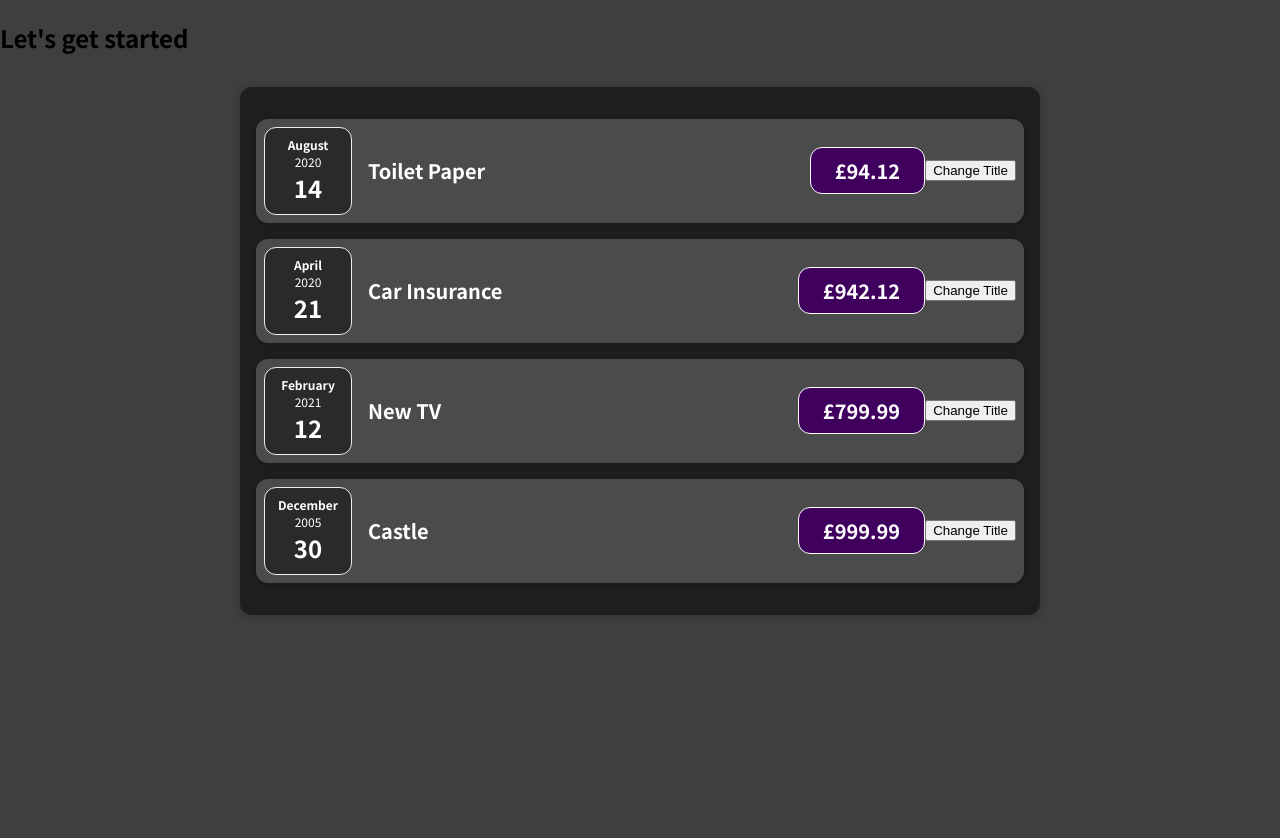
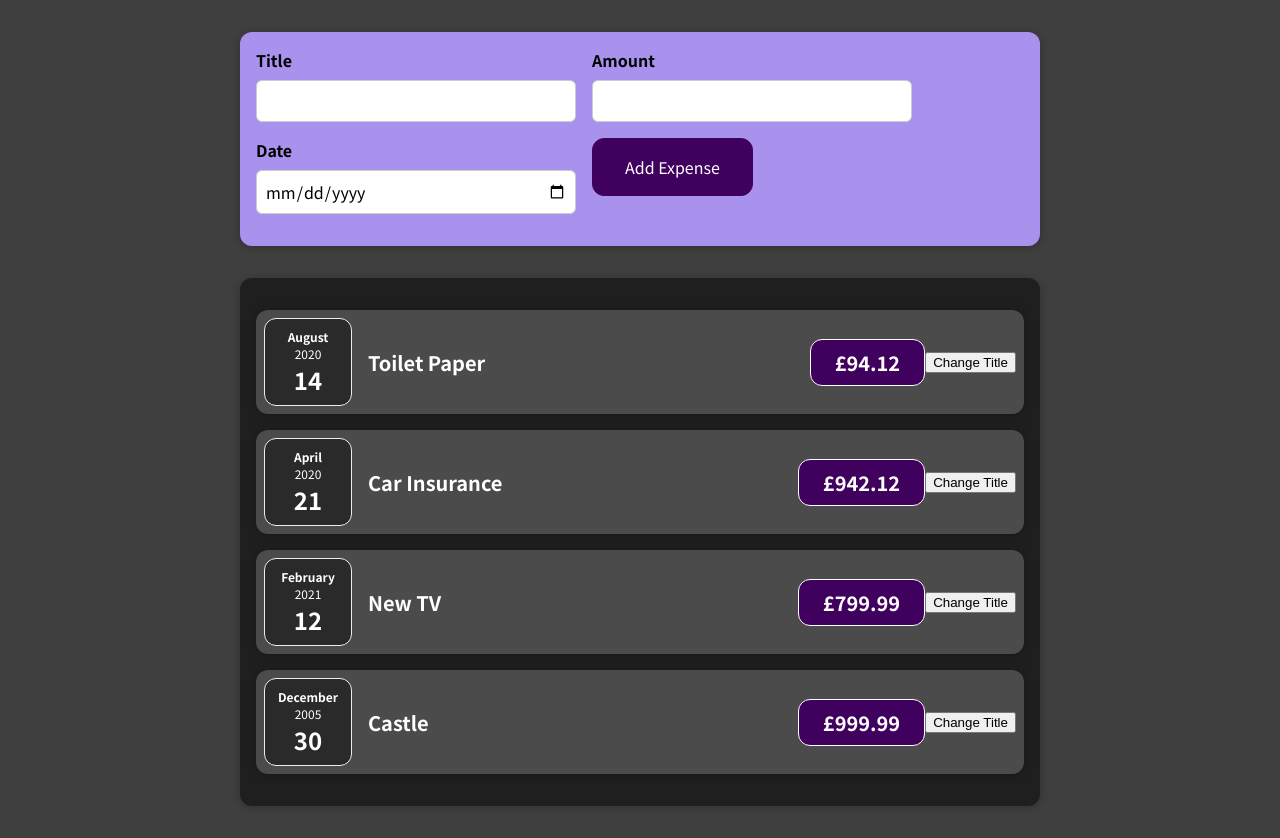
Before and after one commit to albert-kuc/ExpensesInReact, a React (Create React App) app: page / in a window 1280 px wide. Before the commit the page ends 800 px from the top, so only its background shows below. Built offline with nearby package versions, Linux system fonts and the light colour scheme.

Commit message:
Add useState to ExpenseForm

```diff
--- a/src/App.js
+++ b/src/App.js
@@ -1,5 +1,6 @@
 import React from 'react';
 import Expenses from "./components/Expenses/Expenses";
+import NewExpense from "./components/NewExpense/NewExpense";
 
 const App = () => {
   const expenses = [
@@ -31,7 +32,7 @@
 
   return (
     <div>
-      <h2>Let's get started</h2>
+      <NewExpense />
       <Expenses items={expenses}/>
     </div>
   );
--- a/src/components/NewExpense/ExpenseForm.js
+++ b/src/components/NewExpense/ExpenseForm.js
@@ -1,25 +1,45 @@
-import React from "react";
+import React, { useState } from "react";
+
+import './ExpenseForm.css'
 
 const ExpenseForm = () => {
-  return <form>
+  const [enteredTitle, setEnteredTitle] = useState('');
+  const [enteredAmount, setEnteredAmount] = useState('');
+  const [enteredDate, setEnteredDate] = useState('');
+
+  const titleChangeHandler = (event) => {
+    setEnteredTitle(event.target.value);
+  };
+
+  const amountChangeHandler = (event) => {
+    setEnteredAmount(event.target.value);
+  };
+
+  const dateChangeHandler = (event) => {
+    setEnteredDate(event.target.value);
+  };
+
+  return (
+    <form>
       <div className="new-expense__controls">
         <div className="new-expense__control">
           <label>Title</label>
-        <input type='text' />
+          <input type='text' onChange={titleChangeHandler} />
         </div>
         <div className="new-expense__control">
           <label>Amount</label>
-        <input type='number' min='0.01' step='0.01' />
+          <input type='number' min='0.01' step='0.01' onChange={amountChangeHandler}/>
         </div>
         <div className="new-expense__control">
           <label>Date</label>
-        <input type='date' min='2001-01-01' max='2025-12-31' />
+          <input type='date' min='2001-01-01' max='2025-12-31' onChange={dateChangeHandler} />
         </div>
         <div className='new-expense__actions'>
           <button type='submit'>Add Expense</button>
         </div>
       </div>
     </form>
-}
+  );
+};
 
 export default ExpenseForm
```
Also changed, not shown: src/components/NewExpense/NewExpense.js (+5 -3 lines). Lines whose indentation alone changed are shown as unchanged.
